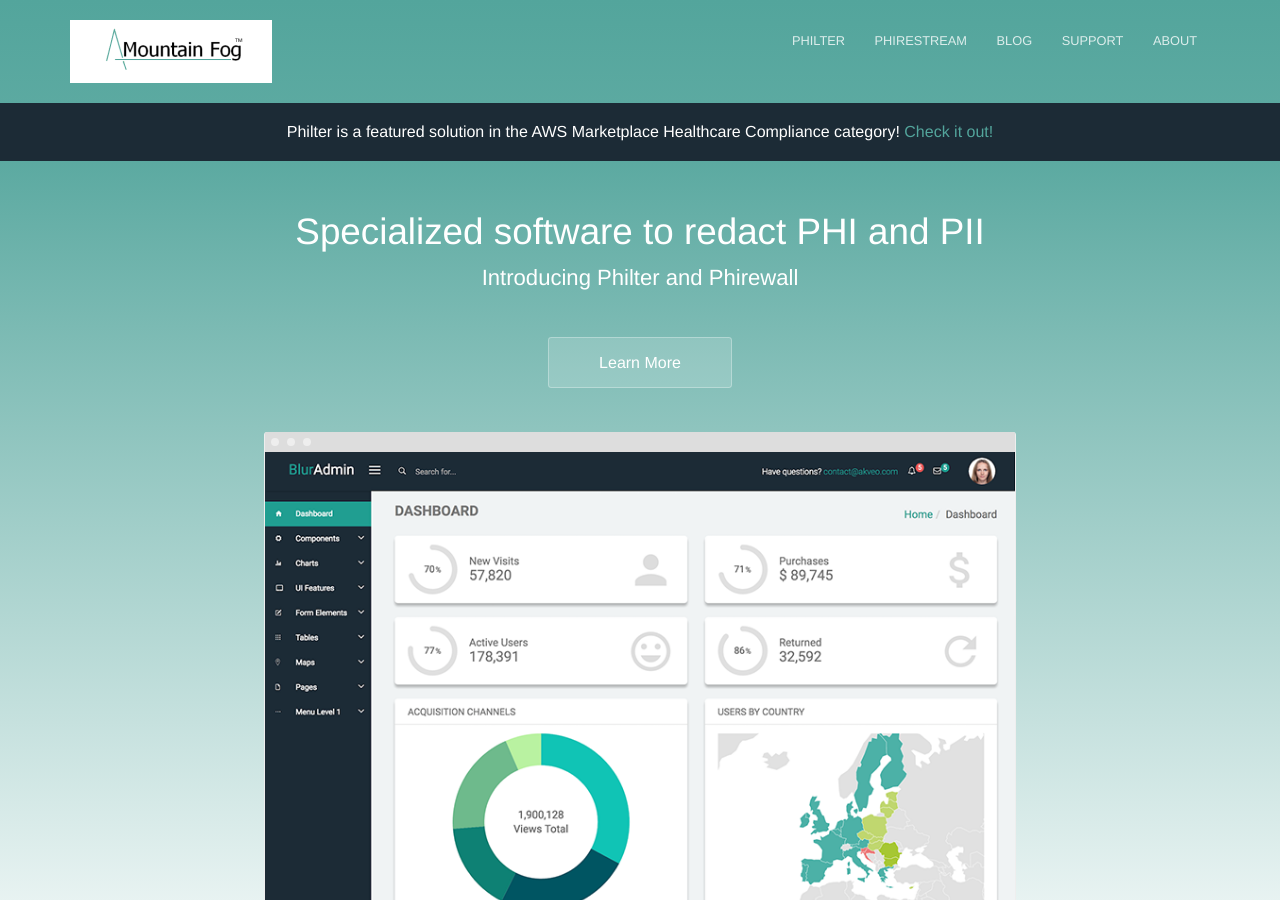
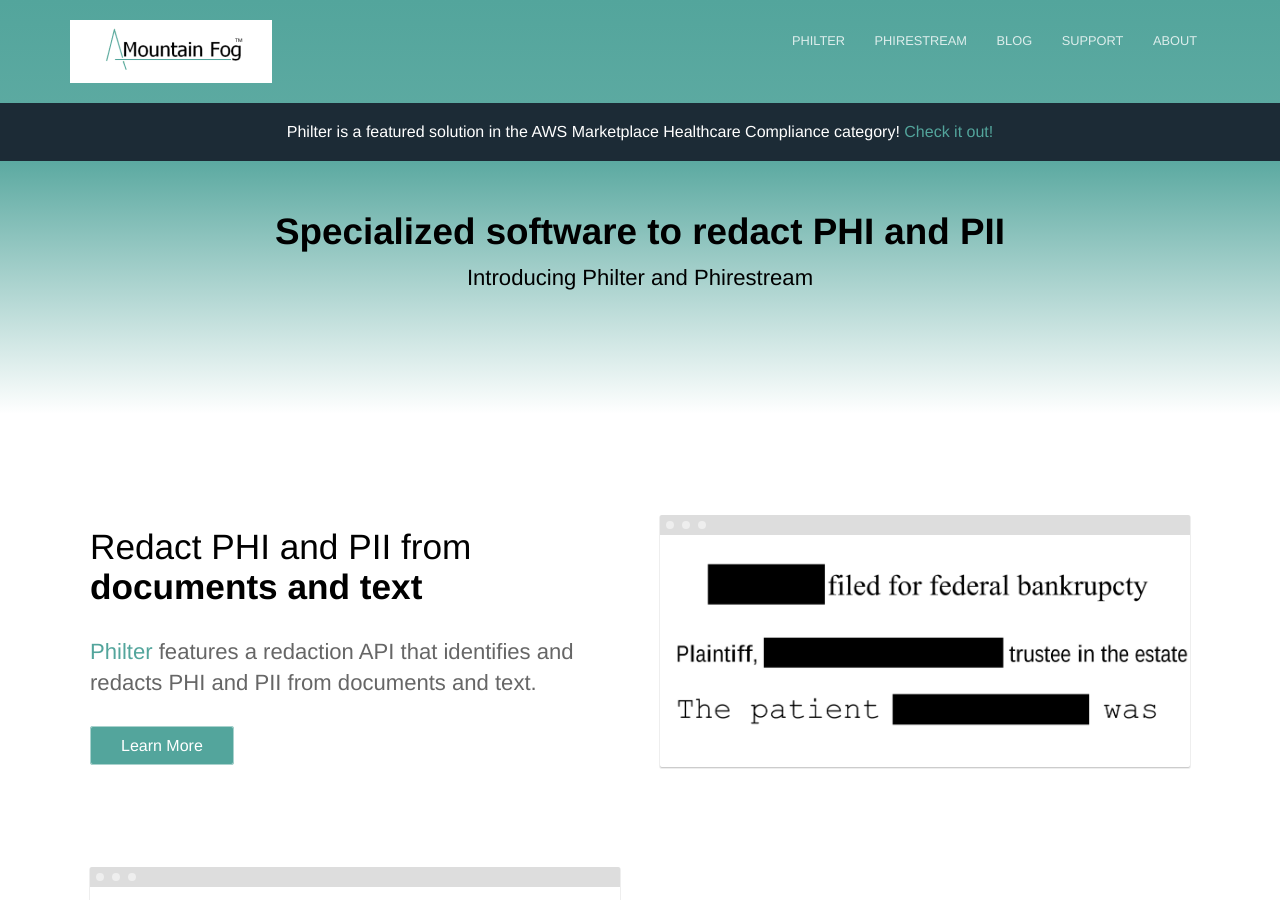
Before and after one commit to mtnfog/mtnfog-website, a Jekyll site: the page built from index.html, in a window 1280 px wide and 900 px high. Built offline with Jekyll 4.4.1, drawn with Linux system fonts in a browser that asks for light colours; nearby versions of some CDN libraries; a script that is not in the unit is left out.

Commit message:
Removing index image.

```diff
--- a/index.html
+++ b/index.html
@@ -5,12 +5,8 @@ layout: default
 ---
 <section class="hero">
 	<div class="text-container">
-		<h1>Specialized software to redact PHI and PII</strong></h1>
-		<p class="subtext">Introducing Philter and Phirewall</p>
-		<div class="cta button alt"><a href="#details">Learn More</a></div>
-		<div>
-			<img src="{{ site.baseurl }}/images/dashboard.png" alt="Screenshot" class="screenshot" />
-		</div>
+		<h1 style="color: #000000"><strong>Specialized software to redact PHI and PII</strong></h1>
+		<p style="color: #000000" class="subtext">Introducing Philter and Phirestream</p>
 	</div>
 </section>
 
```
